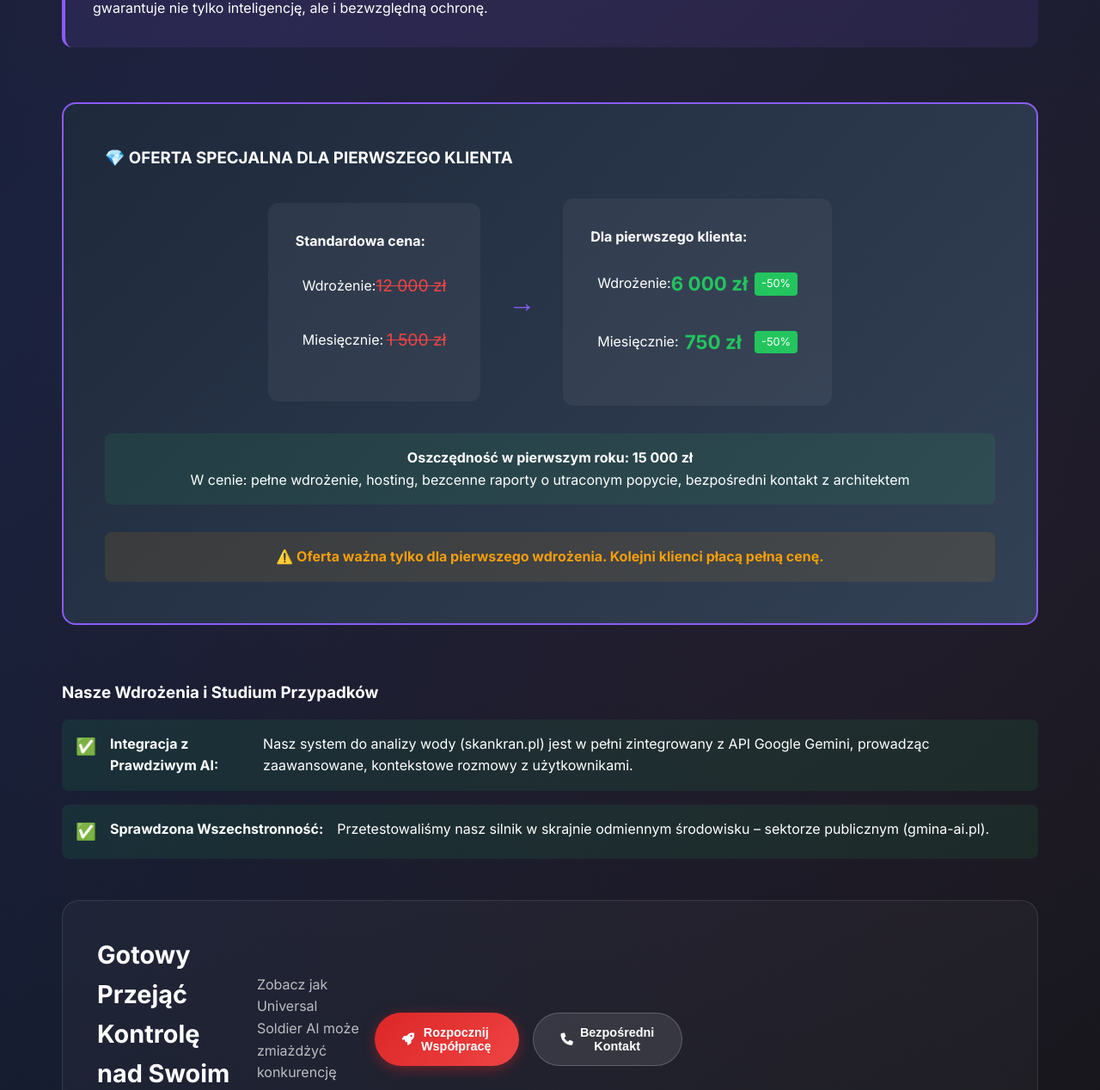
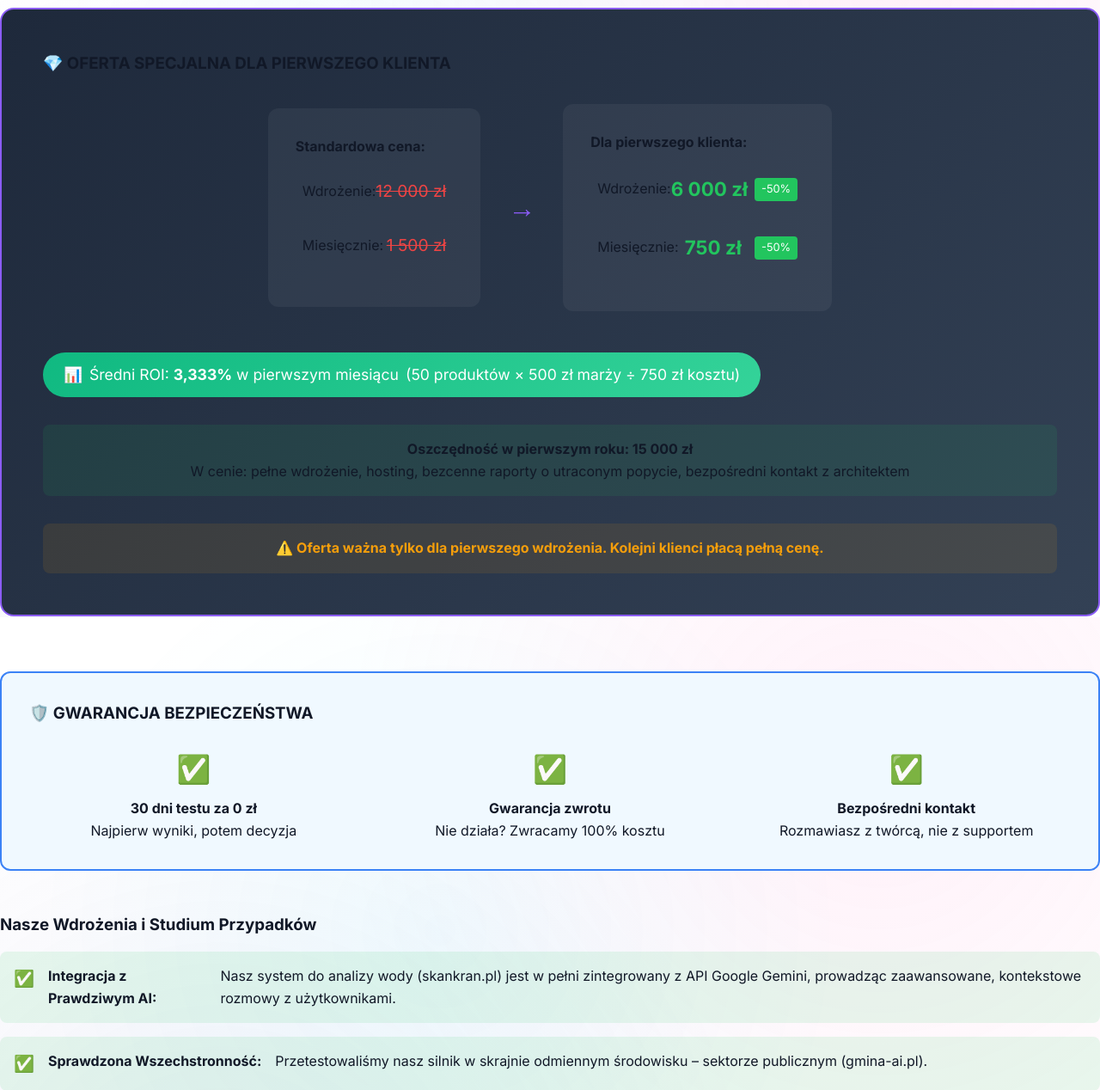
Before and after one commit to lukiikebukuro/zjednoczona-forteca, a Flask app: page /demo in a window 1280 px wide. Shown: the part 2926-4194 px from the top of the page at 86% size. Run offline with Flask 3, Linux system fonts and the light colour scheme; some libraries are stand-ins or nearby versions.

Commit message:
poprawki ux

```diff
--- a/static/unified_style.css
+++ b/static/unified_style.css
@@ -3481,3 +3481,55 @@ body {
         overflow: hidden;
     }
 }
+
+
+.trust-section {
+    background: #f0f9ff;
+    border: 2px solid #3b82f6;
+    border-radius: 12px;
+    padding: 2rem;
+    margin: 3rem 0;
+}
+
+.trust-grid {
+    display: grid;
+    grid-template-columns: repeat(auto-fit, minmax(200px, 1fr));
+    gap: 2rem;
+    margin-top: 1.5rem;
+}
+
+.trust-item {
+    text-align: center;
+}
+
+.trust-icon {
+    font-size: 2rem;
+    display: block;
+    margin-bottom: 0.5rem;
+}
+
+.roi-badge {
+    display: inline-flex;
+    align-items: center;
+    gap: 0.5rem;
+    background: linear-gradient(135deg, #10b981, #34d399);
+    color: white;
+    padding: 0.75rem 1.5rem;
+    border-radius: 50px;
+    margin-top: 1rem;
+    font-size: 1.1rem;
+}
+
+.expand-btn {
+    background: none;
+    border: none;
+    color: #3b82f6;
+    cursor: pointer;
+    font-weight: 600;
+    padding: 0.5rem 0;
+    margin-top: 0.5rem;
+}
+
+.expand-btn:hover {
+    text-decoration: underline;
+}
--- a/templates/demo_page.html
+++ b/templates/demo_page.html
@@ -315,60 +315,81 @@
     <!-- Toast Notifications -->
     <div class="toast-container" id="toastContainer"></div>
 
-    <!-- ARGUMENTY SPRZEDAŻOWE - POD GŁÓWNYM KONTENEREM -->
-    <section class="sales-arguments">
-    <div class="arguments-container">
-        <div class="arguments-header">
-            <h2>To Więcej Niż Bot. To Partnerstwo Strategiczne.</h2>
-        </div>
-
-        <div class="advantage-grid">
+    <!-- Argument 1 -->
 <div class="advantage-item">
     <div class="advantage-icon">🧠</div>
     <div class="advantage-content">
         <h4>System Analityczny, a nie Bot-Zabawka</h4>
-            <p>Każde "brak wyników" w Twojej wyszukiwarce to klient, który właśnie wychodzi do konkurencji. Nasz system, w przeciwieństwie do zabawek no-code, precyzyjnie odróżnia przypadkową literówkę lub nonsens od sygnału, że w Twojej ofercie brakuje produktu wartego tysiące złotych. I robi to w czasie rzeczywistym, bez wciskania 'Enter'.</p>
+        <p class="advantage-summary">Każde "brak wyników" = klient u konkurencji. W przeciwieństwie do no-code, odróżniamy literówkę od produktu wartego tysiące zł. W czasie rzeczywistym.</p>
+        <div class="advantage-details" style="display: none;">
+            <p>Platformy no-code dają Ci tylko chaos – listę błędów, z którą nie wiesz co zrobić. Nasz silnik, jak prawdziwy analityk wywiadu, precyzyjnie odróżnia przypadkową literówkę (uratowana sprzedaż) od nonsensu (szum do zignorowania) i, co najważniejsze, od prawdziwej, wartej tysiące złotych szansy rynkowej.</p>
+        </div>
+        <button class="expand-btn" onclick="toggleDetails(this)">Dowiedz się więcej ▾</button>
     </div>
 </div>
 
+<!-- Argument 2 -->
 <div class="advantage-item">
     <div class="advantage-icon">💰</div>
     <div class="advantage-content">
         <h4>Wywiad Rynkowy, a nie Zwykły Raport</h4>
-        <p>Nasz system dostarcza bezcennych danych o "echu" Twojego rynku. To dopiero <strong>wersja 1.0</strong> – inteligencja rośnie z każdym zbiorem danych. <strong>Im szybciej podłączysz, tym szybciej zobaczysz pieniądze na podłodze</strong>, które omijałeś. Stały abonament, który nie karze za sukces.</p>
+        <p class="advantage-summary">Im szybciej podłączysz, tym szybciej system nauczy się TWOICH danych. To dopiero v1.0 - inteligencja rośnie z każdym dniem. Stały abonament, bez kar za sukces.</p>
+        <div class="advantage-details" style="display: none;">
+            <p>Każdy dzień zwłoki to stracone dane o zachowaniach TWOICH klientów. System uczy się specyfiki Twojego rynku - które literówki są typowe, jakie produkty szukają razem, kiedy rośnie popyt. Platformy no-code liczą każde zapytanie i rosną w cenę wraz z Twoim sukcesem. My - stała, przewidywalna cena.</p>
+        </div>
+        <button class="expand-btn" onclick="toggleDetails(this)">Dowiedz się więcej ▾</button>
     </div>
 </div>
 
+<!-- Argument 3 -->
 <div class="advantage-item">
     <div class="advantage-icon">🛠️</div>
     <div class="advantage-content">
         <h4>Nieskończone Możliwości, a nie Zamknięte Pudełko</h4>
-            <p>Platformy no-code są zamknięte w swoim pudełku. My jesteśmy Twoim zewnętrznym działem R&D. Potrzebujesz bota, który **nauczy się technicznego żargonu Twojej branży**? A może takiego, który **sprawdzi na żywo stan magazynowy i sam zaproponuje klientowi dostępny zamiennik**? Z nami Twoja wyobraźnia jest jedynym ograniczeniem.</p>
+        <p class="advantage-summary">Platformy no-code = zamknięte pudełko. My = Twój dział R&D. Nauczymy bota żargonu TWOJEJ branży. Jedyne ograniczenie to wyobraźnia.</p>
+        <div class="advantage-details" style="display: none;">
+            <p>Potrzebujesz bota który rozumie że "golfik" to Golf, a "beemka" to BMW? Który wie, że "klocki" w Twojej branży to hamulce? Który sprawdzi na żywo stan magazynu i zaproponuje zamiennik? Z nami to wszystko możliwe. Platformy no-code dają Ci szablon. My dajemy Ci broń skrojoną na miarę.</p>
+        </div>
+        <button class="expand-btn" onclick="toggleDetails(this)">Dowiedz się więcej ▾</button>
     </div>
 </div>
 
+<!-- Argument 4 -->
 <div class="advantage-item">
     <div class="advantage-icon">👨‍💻</div>
     <div class="advantage-content">
         <h4>Bezpośredni Kontakt z Architektem</h4>
-            <p>Nie rozmawiasz z działem wsparcia. Masz bezpośredni dostęp do mnie – architekta, który zna każdą linijkę kodu. Modyfikacje i nowe pomysły wdrażamy w godzinach, a nie tygodniach.</p>
+        <p class="advantage-summary">Nie rozmawiasz z supportem. Masz dostęp do architekta systemu. Modyfikacje w godzinach, nie tygodniach.</p>
+        <div class="advantage-details" style="display: none;">
+            <p>Znasz to uczucie gdy support mówi "przekażę to do działu technicznego"? U nas nie ma pośredników. Rozmawiasz bezpośrednio ze mną - osobą która napisała każdą linijkę kodu. Potrzebujesz zmiany? Robię ją tego samego dnia.</p>
+        </div>
+        <button class="expand-btn" onclick="toggleDetails(this)">Dowiedz się więcej ▾</button>
     </div>
 </div>
 
+<!-- Argument 5 -->
 <div class="advantage-item">
     <div class="advantage-icon">💸</div>
     <div class="advantage-content">
         <h4>Miażdżąca Przewaga Kosztowa</h4>
-            <p>Pracownik obsługi klienta to koszt 50-72k zł rocznie. Nasz system, w ofercie pionierskiej, to 15k zł rocznie. Pracuje 24/7/365, nigdy nie bierze urlopu i dodatkowo dostarcza Ci danych o wartości dziesiątek tysięcy złotych. Oszczędność jest prosta: ponad 70% niższe koszty przy 300% lepszej analizie.</p>
+        <p class="advantage-summary">Pracownik: 50-72k zł/rok. Nasz system: 15k zł/rok. Pracuje 24/7, nigdy nie bierze L4, dodatkowo dostarcza dane o wartości dziesiątek tysięcy.</p>
+        <div class="advantage-details" style="display: none;">
+            <p>Jeden pracownik obsługi = 4200-6000 zł/miesiąc. Nasz system = 750 zł/miesiąc. Ale to nie wszystko - system jednocześnie analizuje dane, których żaden pracownik by nie zebrał. To jak zatrudnić analityka, sprzedawcę i stratega w cenie kawy dziennie.</p>
+        </div>
+        <button class="expand-btn" onclick="toggleDetails(this)">Dowiedz się więcej ▾</button>
     </div>
 </div>
 
+<!-- Argument 6 -->
 <div class="advantage-item">
     <div class="advantage-icon">🔮</div>
     <div class="advantage-content">
         <h4>Przyszłość: Machine Learning + Predykcja</h4>
-            <p>To dopiero początek. Naszym następnym celem jest wprowadzenie Machine Learningu do predykcji przyszłego popytu. Twoje dane historyczne staną się Twoją ostateczną przewagą konkurencyjną – będziemy przewidywać trendy, zanim zobaczy je rynek.</p>
+        <p class="advantage-summary">To początek. Następny cel: ML do predykcji przyszłego popytu. Będziemy przewidywać trendy zanim zobaczy je rynek.</p>
+        <div class="advantage-details" style="display: none;">
+            <p>Wyobraź sobie: system mówi Ci w lutym, że w maju wzrośnie popyt na konkretny produkt. Zamawiasz z wyprzedzeniem, gdy konkurencja śpi. To nie sci-fi - to nasza roadmapa na 2025. Klienci którzy wejdą teraz, dostaną wszystkie przyszłe funkcje bez dopłat.</p>
         </div>
+        <button class="expand-btn" onclick="toggleDetails(this)">Dowiedz się więcej ▾</button>
     </div>
 </div>
 
@@ -503,6 +524,14 @@
         </div>
     </div>
 
+    <!-- ROI BADGE TUTAJ - PO CAŁYM PORÓWNANIU -->
+    <div class="roi-badge">
+        <span class="roi-icon">📊</span>
+        <span class="roi-text">Średni ROI: <strong>3,333%</strong> w pierwszym miesiącu</span>
+        <span class="roi-details">(50 produktów × 500 zł marży ÷ 750 zł kosztu)</span>
+    </div>
+</div>
+
         <div class="pricing-summary">
             <p><strong>Oszczędność w pierwszym roku: 15 000 zł</strong></p>
             <p>W cenie: pełne wdrożenie, hosting, bezcenne raporty o utraconym popycie, bezpośredni kontakt z architektem</p>
@@ -510,6 +539,28 @@
 
         <div class="pricing-urgency">
             <p>⚠️ Oferta ważna tylko dla pierwszego wdrożenia. Kolejni klienci płacą pełną cenę.</p>
+
+        </div>
+    </div>
+</div>
+<!-- TUTAJ DODAJ TRUST SECTION -->
+<div class="trust-section">
+    <h3>🛡️ GWARANCJA BEZPIECZEŃSTWA</h3>
+    <div class="trust-grid">
+        <div class="trust-item">
+            <span class="trust-icon">✅</span>
+            <strong>30 dni testu za 0 zł</strong>
+            <p>Najpierw wyniki, potem decyzja</p>
+        </div>
+        <div class="trust-item">
+            <span class="trust-icon">✅</span>
+            <strong>Gwarancja zwrotu</strong>
+            <p>Nie działa? Zwracamy 100% kosztu</p>
+        </div>
+        <div class="trust-item">
+            <span class="trust-icon">✅</span>
+            <strong>Bezpośredni kontakt</strong>
+            <p>Rozmawiasz z twórcą, nie z supportem</p>
         </div>
     </div>
 </div>
@@ -635,6 +686,18 @@
             });
         }
     });
+    function toggleDetails(button) {
+        const details = button.previousElementSibling;
+        const isOpen = details.style.display === 'block';
+
+        if (isOpen) {
+            details.style.display = 'none';
+            button.textContent = 'Dowiedz się więcej ▾';
+        } else {
+            details.style.display = 'block';
+            button.textContent = 'Zwiń ▴';
+        }
+    }
 </script>
 </body>
 </html>
```
Also changed, not shown: templates/index.html (+11 -3 lines). Lines whose indentation alone changed are shown as unchanged.
